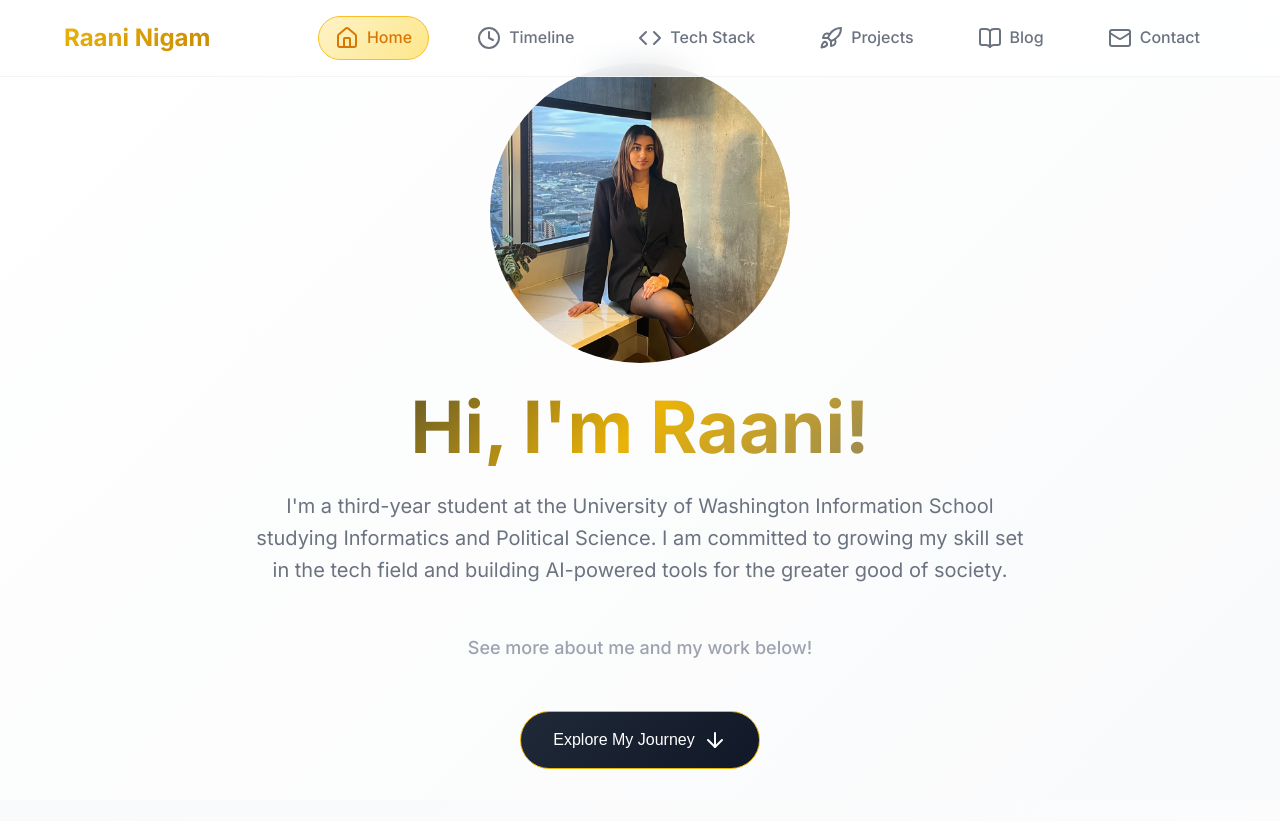
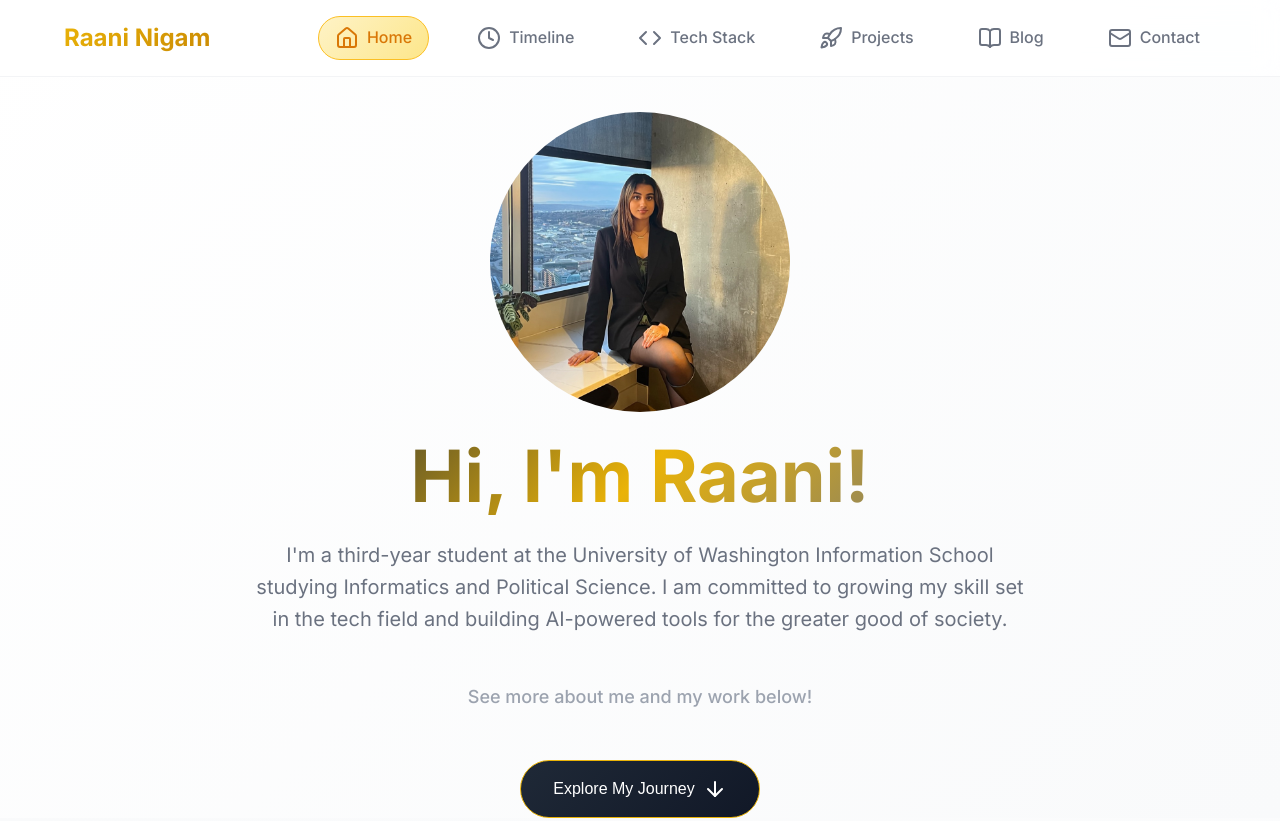
Before and after one commit to raani-nigam/raani-nigam.github.io, a plain HTML site: page index.html in a window 1280 px wide. Shown: the top 821 px of the page. Drawn offline with nearby package versions, Linux system fonts and the light colour scheme.

Commit message:
Fix spacing

```diff
--- a/style.css
+++ b/style.css
@@ -6,7 +6,7 @@
   }
 
   html {
-    scroll-padding-top: 0; /* or the height of a fixed navbar if you had one */
+    scroll-padding-top: 80px; /* or the height of a fixed navbar if you had one */
 }
 
   body {
@@ -180,6 +180,7 @@
     justify-content: center;
     background: linear-gradient(135deg, #ffffff 0%, #f9fafb 100%);
     scroll-behavior: auto;
+    padding-top: 80px;
     padding-bottom: 0;
   }
 
```
